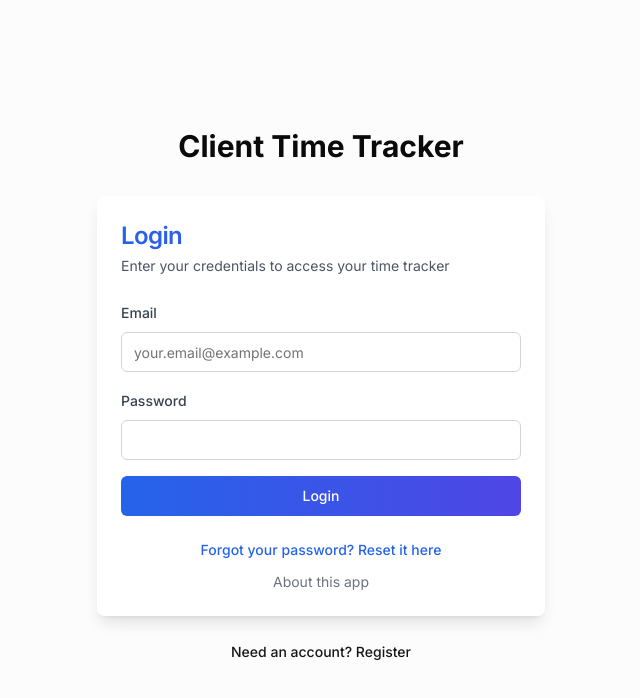
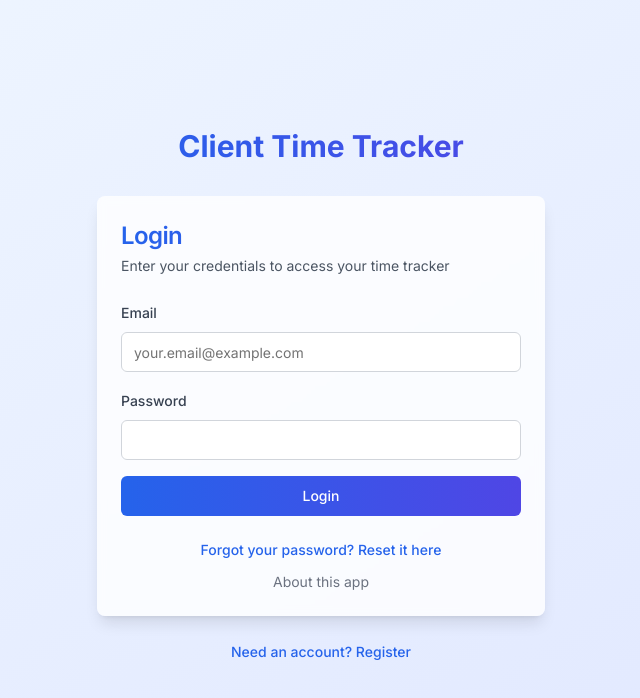
Before and after one commit to lumgod/multiple-timer-webapp, a Next.js app: page /auth in a window 1280 px wide. Shown: the top 698 px of the page, without its empty margins (319-959 px from the left). Built offline with nearby package versions, Linux system fonts and the light colour scheme; no server answers.

Commit message:
Update page.tsx

```diff
--- a/app/auth/page.tsx
+++ b/app/auth/page.tsx
@@ -22,10 +22,10 @@ export default function AuthPage() {
   // Show loading state while checking authentication
   if (isLoading) {
     return (
-      <div className="flex min-h-screen items-center justify-center bg-muted/30">
+      <div className="flex min-h-screen items-center justify-center bg-gradient-to-br from-blue-50 to-indigo-100">
         <div className="text-center">
-          <div className="animate-spin rounded-full h-8 w-8 border-b-2 border-primary mx-auto mb-4"></div>
-          <p>Loading...</p>
+          <div className="animate-spin rounded-full h-8 w-8 border-b-2 border-blue-600 mx-auto mb-4"></div>
+          <p className="text-gray-600">Loading...</p>
         </div>
       </div>
     )
@@ -37,14 +37,16 @@ export default function AuthPage() {
   }
 
   return (
-    <div className="flex min-h-screen flex-col items-center justify-center bg-muted/30 p-4">
+    <div className="flex min-h-screen flex-col items-center justify-center bg-gradient-to-br from-blue-50 to-indigo-100 p-4">
       <div className="w-full max-w-md">
-        <h1 className="mb-8 text-center text-3xl font-bold">Client Time Tracker</h1>
+        <h1 className="mb-8 text-center text-3xl font-bold bg-gradient-to-r from-blue-600 to-indigo-600 bg-clip-text text-transparent">
+          Client Time Tracker
+        </h1>
 
         {isLogin ? <LoginForm /> : <RegisterForm />}
 
         <div className="mt-4 text-center">
-          <Button variant="link" onClick={() => setIsLogin(!isLogin)}>
+          <Button variant="link" onClick={() => setIsLogin(!isLogin)} className="text-blue-600 hover:text-blue-800">
             {isLogin ? "Need an account? Register" : "Already have an account? Login"}
           </Button>
         </div>
```
